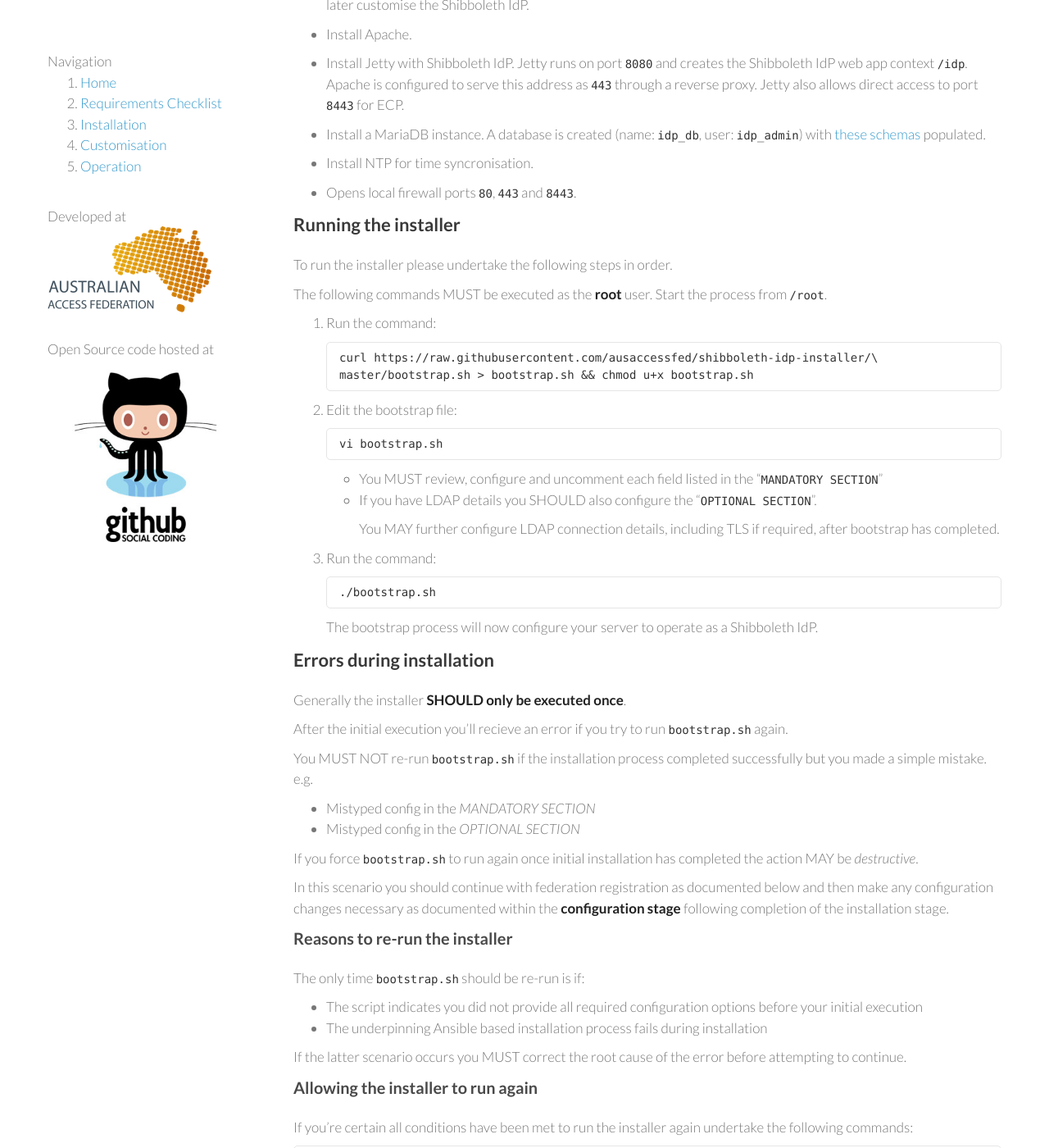
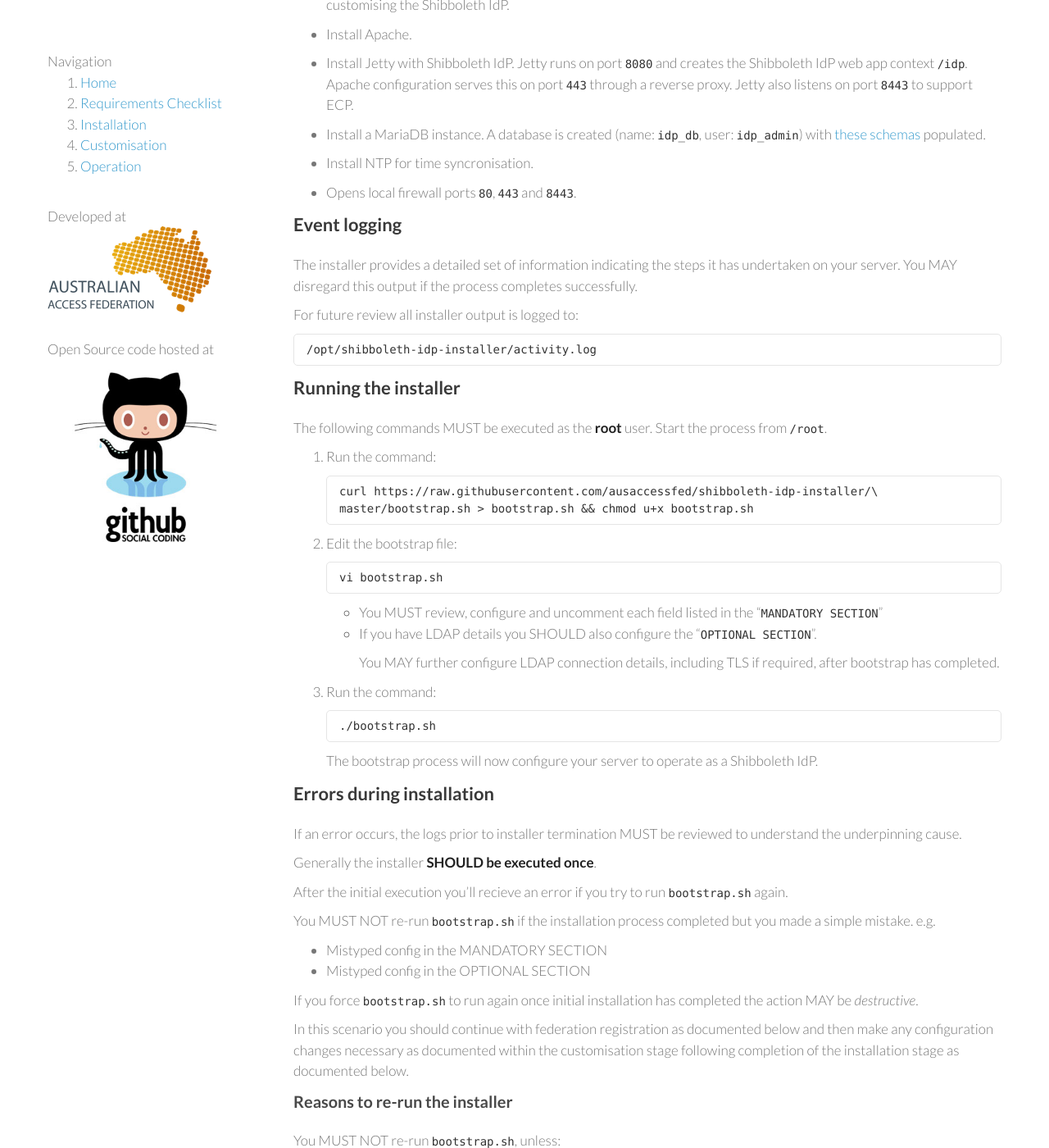
Before and after one commit to ausaccessfed/shibboleth-idp-installer, a Jekyll site: the page built from installation.md, in a window 1280 px wide and 1400 px high, scrolled down 424 px. Shown: the whole window at 82% size. Built offline with Jekyll 4.4.1, drawn with Linux system fonts in a browser that asks for light colours; nearby versions of some CDN libraries; Markdown is read by kramdown in place of the engine named in the settings; some of the changed text lies outside the part shown.

Commit message:
Documentation updates
* Event Logging
* Make LDAP advanced configuration requirements more explicit
* Various typos

````diff
--- a/installation.md
+++ b/installation.md
@@ -13,11 +13,11 @@
 
 * Install all required dependencies via `yum` (`git`, `ansible`, `mariadb`, `apache` etc). With the previous step in mind, bootstrap will always use the latest versions of these packages.
 
-* Create self signed keys for Apache. These are just for the initial testing of your IdP and will be replaced when we later customise the Shibboleth IdP.
+* Create self signed keys for Apache. These are for initial testing of the IdP and are replaced when further customising the Shibboleth IdP.
 
 * Install Apache.
 
-* Install Jetty with Shibboleth IdP. Jetty runs on port `8080` and creates the Shibboleth IdP web app context `/idp`. Apache is configured to serve this address as `443` through a reverse proxy. Jetty also allows direct access to port `8443` for ECP.
+* Install Jetty with Shibboleth IdP. Jetty runs on port `8080` and creates the Shibboleth IdP web app context `/idp`. Apache configuration serves this on port `443` through a reverse proxy. Jetty also listens on port `8443` to support ECP.
 
 * Install a MariaDB instance. A database is created (name: `idp_db`, user: `idp_admin`) with [these schemas](https://github.com/ausaccessfed/shibboleth-idp-installer/tree/master/templates/db) populated.
 
@@ -25,10 +25,14 @@
 
 * Opens local firewall ports `80`, `443` and `8443`.
 
+## Event logging
+The installer provides a detailed set of information indicating the steps it has undertaken on your server. You MAY disregard this output if the process completes successfully.
+
+For future review all installer output is logged to:
+
+    /opt/shibboleth-idp-installer/activity.log
+
 ## Running the installer
-
-To run the installer please undertake the following steps in order.
-
 The following commands MUST be executed as the **root** user. Start the process from `/root`.
 
 1.  Run the command:
@@ -57,22 +61,24 @@
     The bootstrap process will now configure your server to operate as a Shibboleth IdP.
 
 ## Errors during installation
-Generally the installer **SHOULD only be executed once**.
+If an error occurs, the logs prior to installer termination MUST be reviewed to understand the underpinning cause.
+
+Generally the installer **SHOULD be executed once**.
 
 After the initial execution you'll recieve an error if you try to run `bootstrap.sh` again.
 
-You MUST NOT re-run `bootstrap.sh` if the installation process completed successfully but you made a simple mistake. e.g.
+You MUST NOT re-run `bootstrap.sh` if the installation process completed but you made a simple mistake. e.g.
 
-* Mistyped config in the *MANDATORY SECTION*
-* Mistyped config in the *OPTIONAL SECTION*
+* Mistyped config in the MANDATORY SECTION
+* Mistyped config in the OPTIONAL SECTION
 
 If you force `bootstrap.sh` to run again once initial installation has completed the action MAY be *destructive*.
 
 In this scenario you should continue with federation registration as documented below and then make any configuration
-changes necessary as documented within the **configuration stage** following completion of the installation stage.
+changes necessary as documented within the customisation stage following completion of the installation stage as documented below.
 
 ### Reasons to re-run the installer
-The only time `bootstrap.sh` should be re-run is if:
+You MUST NOT re-run `bootstrap.sh`, unless:
 
 * The script indicates you did not provide all required configuration options before your initial execution
 * The underpinning Ansible based installation process fails during installation
@@ -80,7 +86,7 @@
 If the latter scenario occurs you MUST correct the root cause of the error before attempting to continue.
 
 ### Allowing the installer to run again
-If you're certain all conditions have been met to run the installer again undertake the following commands:
+If you've met all conditions run the installer again:
 
 ```
 rm /root/.lock-idp-bootstrap && ./bootstrap.sh
@@ -98,7 +104,14 @@
 
 ### 1. Configure LDAP connectivity
 
-If you provided LDAP details to the bootstrap process and you're NOT using TLS connections you MAY skip this section.
+If you provided basic LDAP details to the bootstrap process you MAY skip this section.
+
+If you:
+
+* Wish to use TLS connections; or
+* Have an advanced deployment scenario for your directory infrastructure:
+
+Undertake the following steps:
 
 1. **Locate local configuration files**
 
@@ -110,15 +123,17 @@
 
     `/opt/shibboleth-idp/conf`
 
-    which is the default path documented in external resources. All specific config files however, e.g. `ldap.properties`, remain the same.
+    which is the default path documented in external resources. All specific config file names, e.g. `ldap.properties`, remain the same.
 
 2. **Configure LDAP options**
 
     Please see the [Shibboleth IdP LDAP](https://wiki.shibboleth.net/confluence/display/IDP30/LDAPAuthnConfiguration) documentation for a description of all available LDAP options.
 
+    Undertake configuration changes or certificate additions to the server as necessary.
+
 3. **Apply Changes**
 
-    After any changes are made for your LDAP configuration you MUST run the command:
+    After changing LDAP configuration you MUST run the command:
 
     ```
     /opt/shibboleth-idp-installer/repository/update_idp.sh
@@ -134,12 +149,12 @@
 
 ### 3. Add Backchannel certificates
 
-The final installation step simply involves providing your backchannel certificates to the AAF management tool, Federation Registry.
+The final installation step involves providing your backchannel certificates to the AAF management tool, Federation Registry.
 
-Access your Shibboleth IdP record within Federation Registry, you did this in step 2 above or it is available as a link on your Federation Registry dashboard page, and navigate to *SAML -> Certificates*
+Access your Shibboleth IdP record within Federation Registry and navigate to *SAML -> Certificates*
 
-1. Paste the contents of `/opt/shibboleth/shibboleth-idp/current/credentials/idp-backchannel.crt` as an additional certificate for signing.
-2. Paste the contents of `/opt/shibboleth/shibboleth-idp/current/credentials/idp-encryption.crt` as an encryption certificate.
+1. Add the contents of `/opt/shibboleth/shibboleth-idp/current/credentials/idp-backchannel.crt` as a certificate for signing.
+2. Add the contents of `/opt/shibboleth/shibboleth-idp/current/credentials/idp-encryption.crt` as an encryption certificate.
 
 ## Next Step
 
````
Also changed, not shown: index.md (+2 -3 lines), operation.md (+1 -1 lines), requirements-checklist.md (+9 -4 lines).
